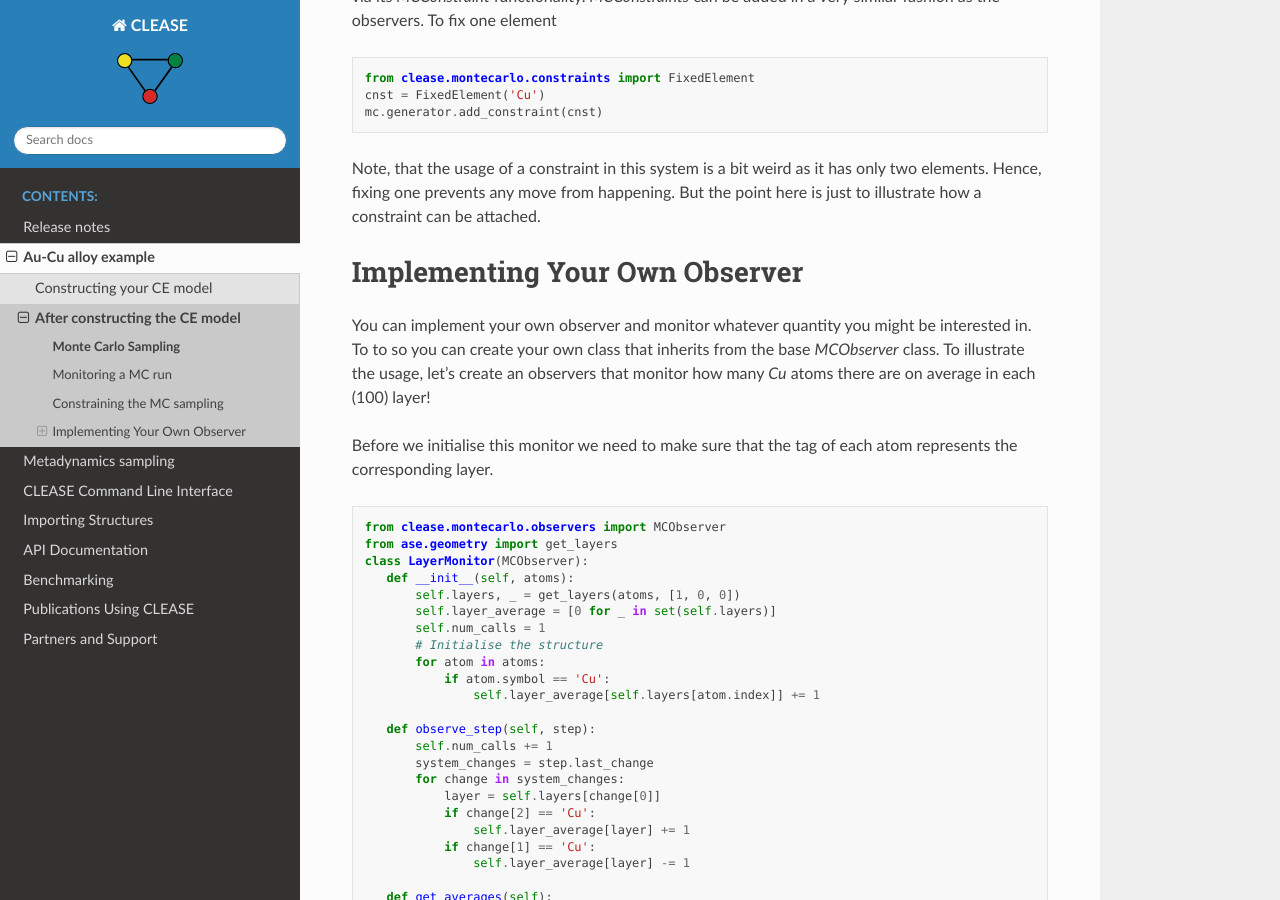
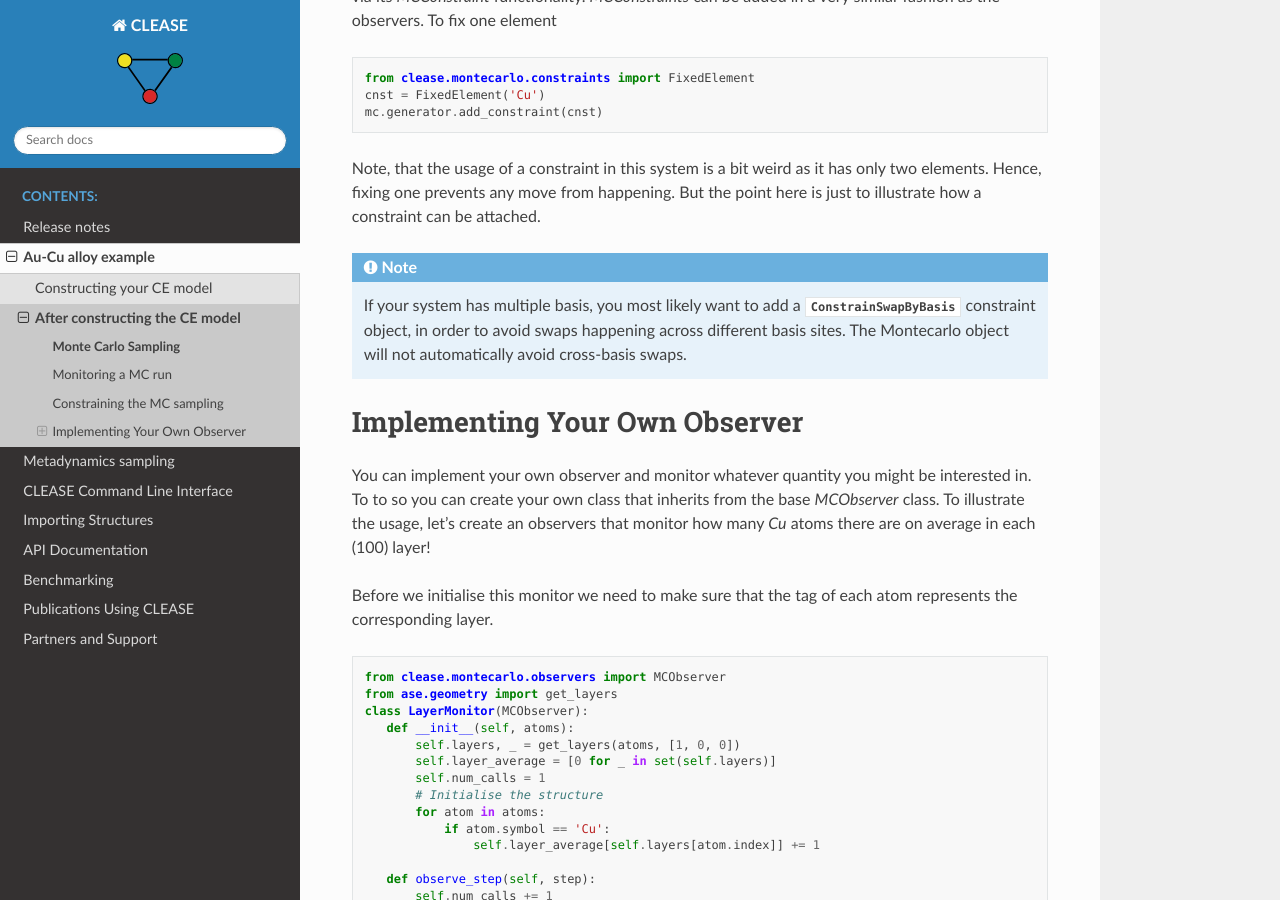
Before and after one commit to wuziqiqiqi/PD, a Sphinx documentation site: the page built from doc/source/montecarlo_sampling.rst, in a window 1280 px wide and 900 px high, scrolled down 1952 px. Built offline with Sphinx 7.4.7 and the Read the Docs theme 2.0.0, drawn with Linux system fonts in a browser that asks for light colours; pages that are not in the unit, such as notebooks, are missing from menus.

Commit message:
DOC: Note on constraining swaps by basis in MC

```diff
--- a/doc/source/montecarlo_sampling.rst
+++ b/doc/source/montecarlo_sampling.rst
@@ -107,6 +107,12 @@ very similar fashion as the observers. To fix one element
 Note, that the usage of a constraint in this system is a bit weird as it
 has only two elements. Hence, fixing one prevents any move from happening.
 But the point here is just to illustrate how a constraint can be attached.
+
+.. note::
+  If your system has multiple basis, you most likely want to add a
+  :class:`~clease.montecarlo.constraints.constrain_swap_by_basis.ConstrainSwapByBasis`
+  constraint object, in order to avoid swaps happening across different basis sites.
+  The Montecarlo object will not automatically avoid cross-basis swaps.
 
 Implementing Your Own Observer
 ------------------------------
```
Also changed, not shown: 1 other file.
